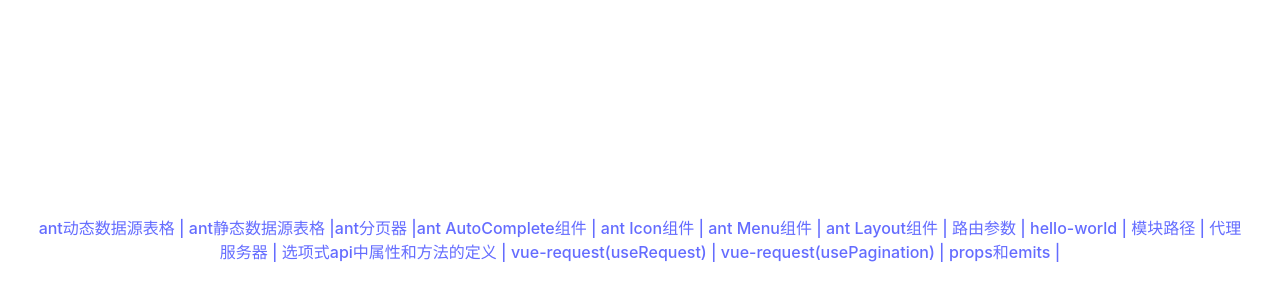
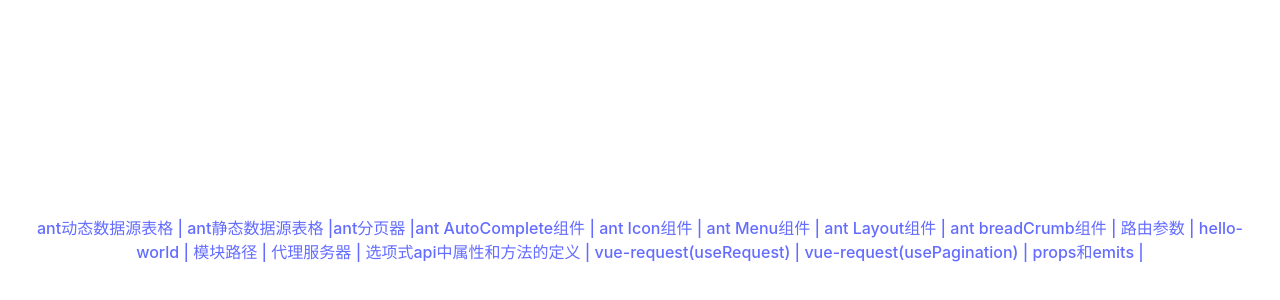
Before and after one commit to jssgsy/vue-learn, a Vue app: page / in a window 1280 px wide. Shown: the part 148-448 px from the top of the page. Built offline with nearby package versions, Linux system fonts and the light colour scheme.

Commit message:
[ant-design-vue]breadcrumb组件

```diff
--- a/src/App.vue
+++ b/src/App.vue
@@ -9,11 +9,13 @@
 import OptionApiMethodAndVariableDefine from "@/components/OptionApiMethodAndVariableDefine.vue";
 import AntDynamicTable from "@/components/antdesignvue/AntDynamicTable.vue";
 import ParentVue from "@/components/propsAndEmits/ParentVue.vue";
+import BreadCrumb from "@/components/antdesignvue/BreadCrumb.vue";
 
 // 2. 选项式api要手动导出
 export default {
   name: 'App',  // 组件的名字
   components: {
+    BreadCrumb,
     // 3. 还要指定包含的子组件
     HelloWorld,
     About,
@@ -42,6 +44,8 @@
   <router-link to="/antMenu">ant Menu组件 | </router-link>
 
   <router-link to="/antLayout">ant Layout组件 | </router-link>
+
+  <router-link to="/antBreadCrumb">ant breadCrumb组件 | </router-link>
 
   <router-link to="/about/100/aa/zhangsan/bb?q1=query1&q2=query2#myfragment">路由参数 | </router-link>
 
--- a/src/router/antdesignvue/router.js
+++ b/src/router/antdesignvue/router.js
@@ -36,4 +36,9 @@
         // 动态导入，减少初始加载时间
         component: () => import('@/components/antdesignvue/layout/AntLayout.vue')
     },
+    {
+        path: '/antBreadCrumb',
+        // 动态导入，减少初始加载时间
+        component: () => import('@/components/antdesignvue/BreadCrumb.vue')
+    },
 ]
```
